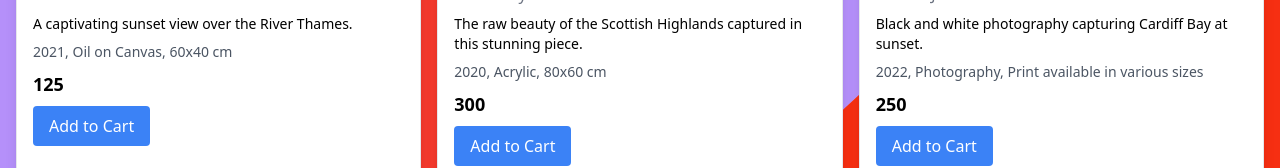
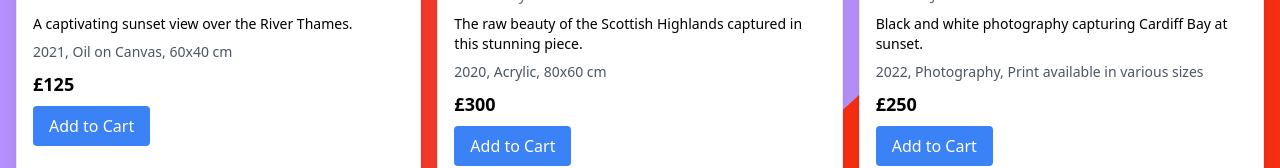
Before and after one commit to Jaycossey/mayflyOasis, a React (Vite) app: page /Shop in a window 1280 px wide. Shown: the part 371-539 px from the top of the page. Built offline with nearby package versions, Linux system fonts and the light colour scheme.

Commit message:
feature/gallery: Update the Prodcut object to have the price symbol

```diff
--- a/src/Pages/Shop/Product.jsx
+++ b/src/Pages/Shop/Product.jsx
@@ -28,7 +28,7 @@ const Product = (props) => {
         <p className='text-sm text-gray-600'>
           {year}, {medium}, {dimensions}
         </p>
-        <p className='text-lg font-bold my-2'>{price}</p>
+        <p className='text-lg font-bold my-2'>£{price}</p>
         <button
           onClick={handleAddToCart}
           className='AddToCartButton bg-blue-500 text-white py-2 px-4 rounded hover:bg-blue-600 transition-colors duration-300 ease-in-out'
```
